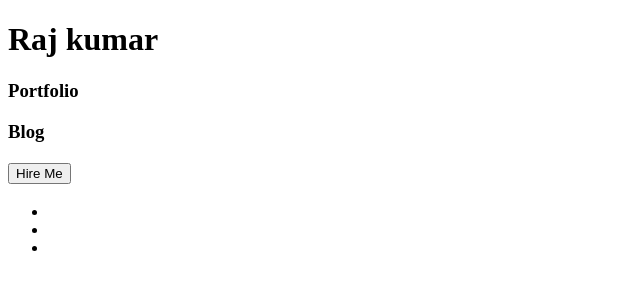
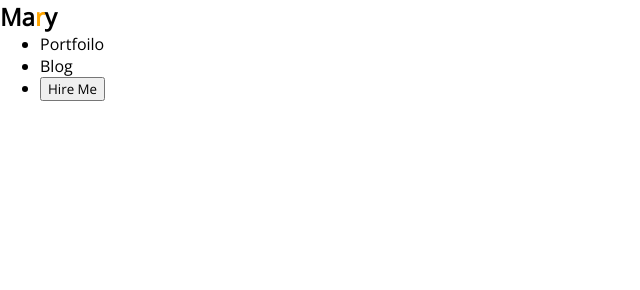
Before and after one commit to RAjkumarBArmanRAj/portfolio, a plain HTML site: page index.html in a window 1280 px wide. Shown: the whole page, without its empty margins (0-640 px from the left). Drawn offline with nearby package versions, Linux system fonts and the light colour scheme; files that its build step writes are made by us from their sources.

Commit message:
navigation

```diff
--- a/index.html
+++ b/index.html
@@ -5,25 +5,22 @@
     <meta http-equiv="X-UA-Compatible" content="IE=edge">
     <meta name="viewport" content="width=device-width, initial-scale=1.0">
     <title>Portfolio</title>
-    <link rel="stylesheet" href="style.html/style.css">
+    <link rel="stylesheet" href="style/style.css">
+    <link rel="preconnect" href="https://fonts.googleapis.com"><link rel="preconnect" href="https://fonts.gstatic.com" crossorigin><link href="https://fonts.googleapis.com/css2?family=Open+Sans&display=swap" rel="stylesheet">
 </head>
 <body>
 
     <header>
-        <h1><span>Raj</span></samp> kumar</h1>
-        <h3>Portfolio</h3>
-        <h3>Blog</h3>
-        <h3><button>Hire Me</button></h3>
         <nav>
+            <h2 class="nav-title">Ma<span class="text-primary">r</span>y</h2>
             <ul>
-                <li></li>
-                <li></li>
-                <li></li>
+                <li>Portfoilo</li>
+                <li>Blog</li>
+                <li><button>Hire Me</button></li>
             </ul>
         </nav>
     </header>
     <main></main>
     <footer></footer>
-
 </body>
 </html>
--- a/style/style.css
+++ b/style/style.css
@@ -0,0 +1,12 @@
+*{
+    margin: 0;
+    font-family: 'Open Sans', sans-serif;
+}
+/* header and navigation styles */
+nav-title{
+    font-weight: 800;
+    font-size: 45px;
+}
+.text-primary{
+    color: orange;
+}
```
